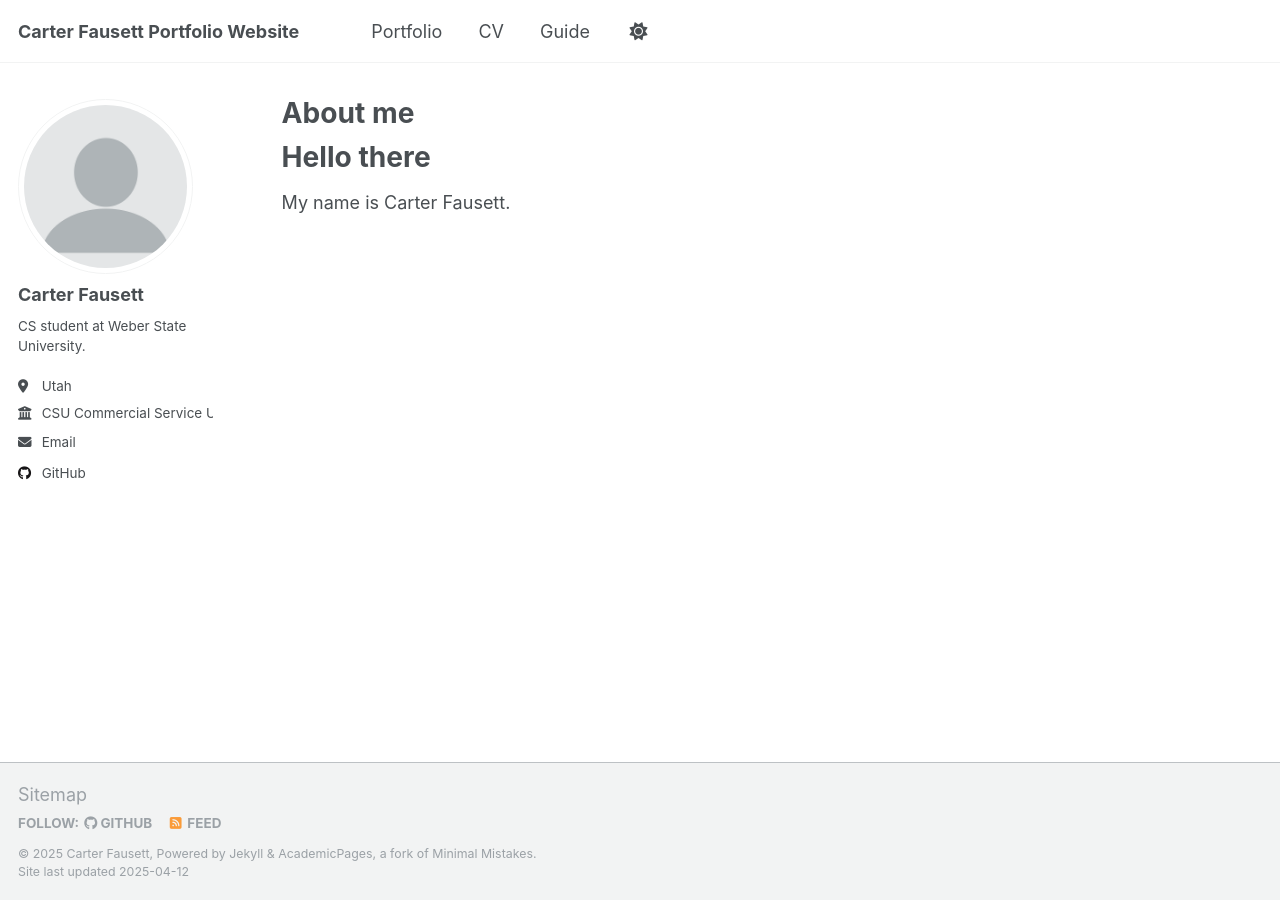
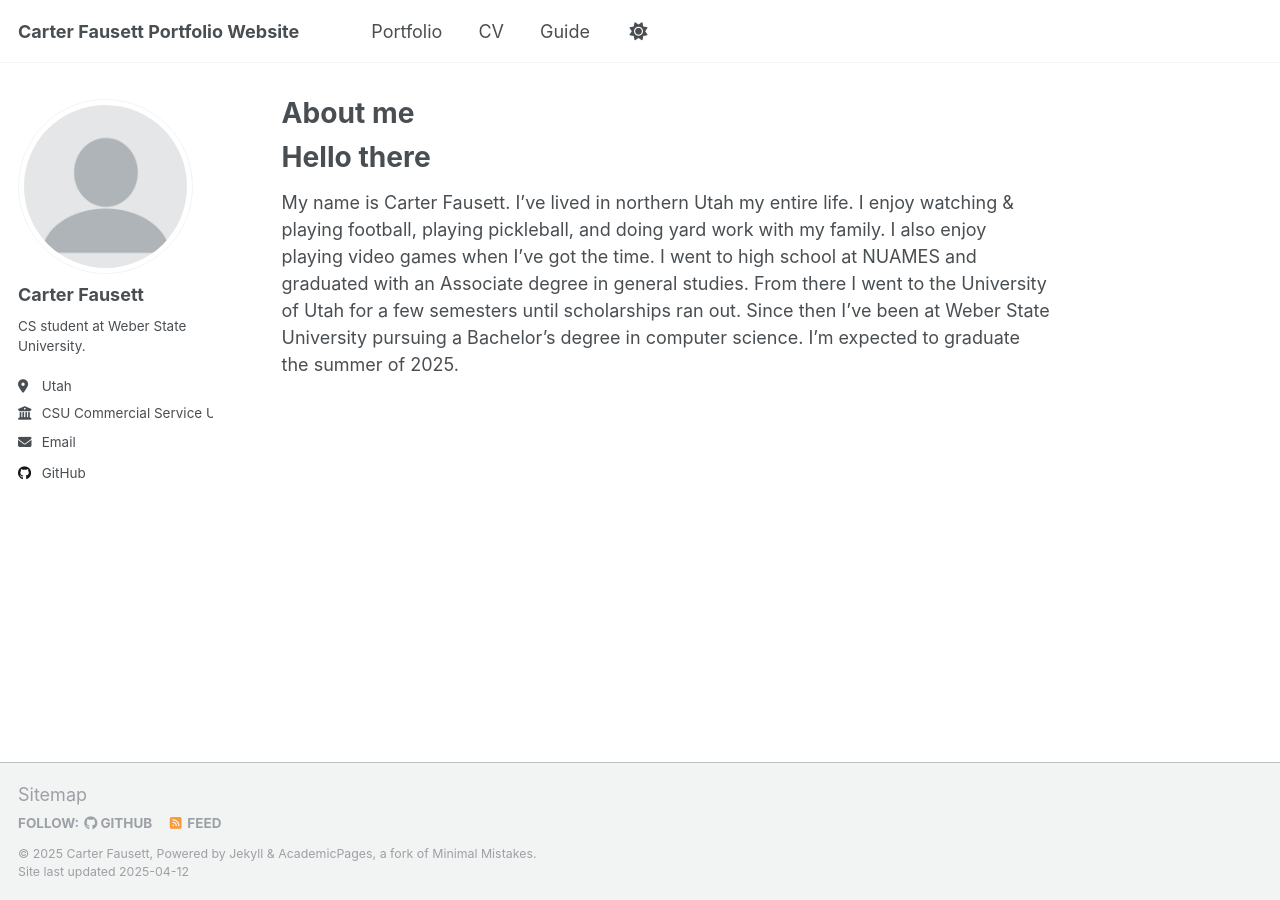
Before and after one commit to CarterFausett/CarterFausett.github.io, a Jekyll site: the page built from _pages/about.md, in a window 1280 px wide. Built offline with Jekyll 4.4.1, drawn with Linux system fonts in a browser that asks for light colours.

Commit message:
Update about.md

```diff
--- a/_pages/about.md
+++ b/_pages/about.md
@@ -10,4 +10,5 @@ redirect_from:
 Hello there
 ======
 
-My name is Carter Fausett.
+My name is Carter Fausett. I've lived in northern Utah my entire life. I enjoy watching & playing football, playing pickleball, and doing yard work with my family. I also enjoy playing video games when I've got the time.
+I went to high school at NUAMES and graduated with an Associate degree in general studies. From there I went to the University of Utah for a few semesters until scholarships ran out. Since then I've been at Weber State University pursuing a Bachelor's degree in computer science. I'm expected to graduate the summer of 2025.
```
